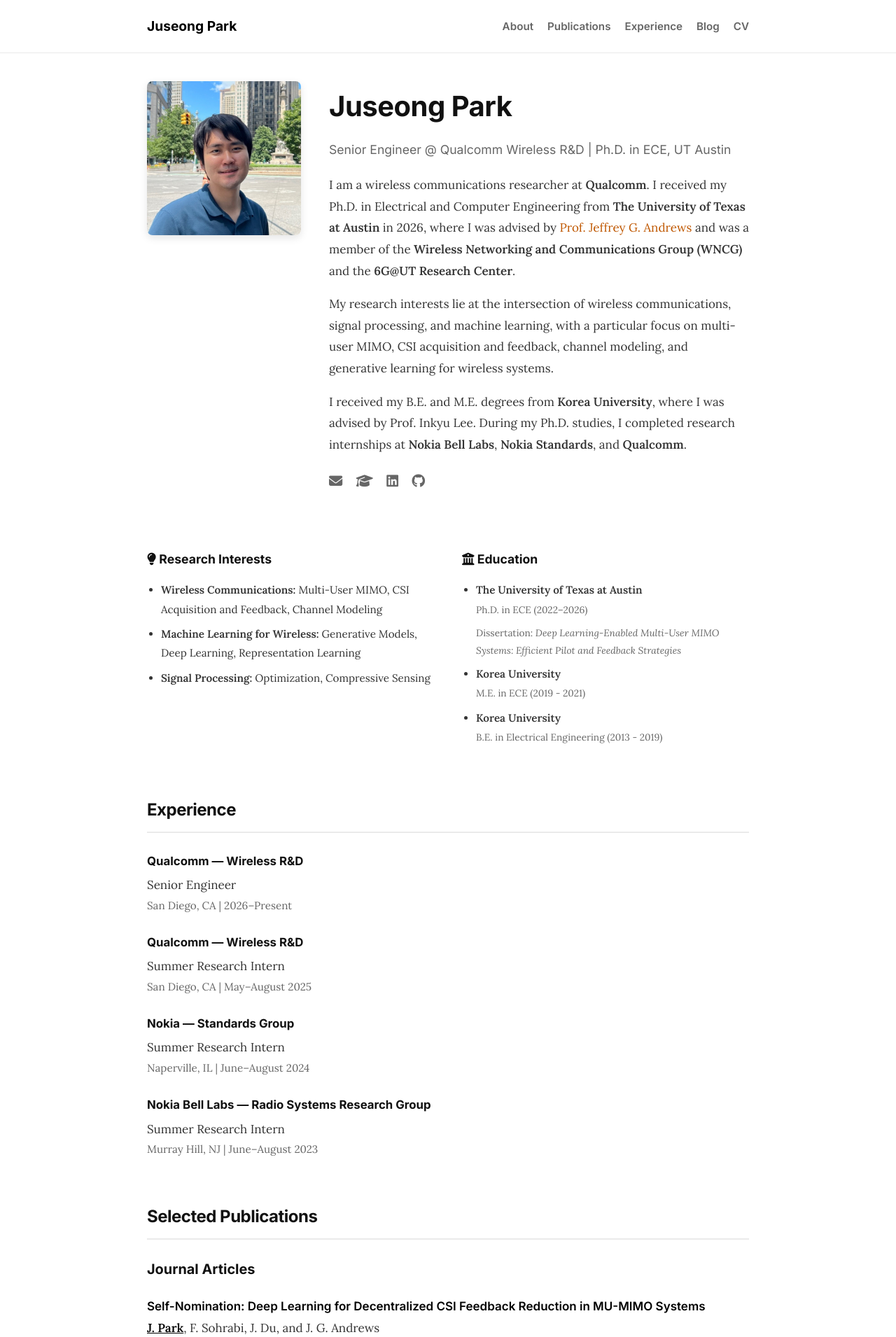
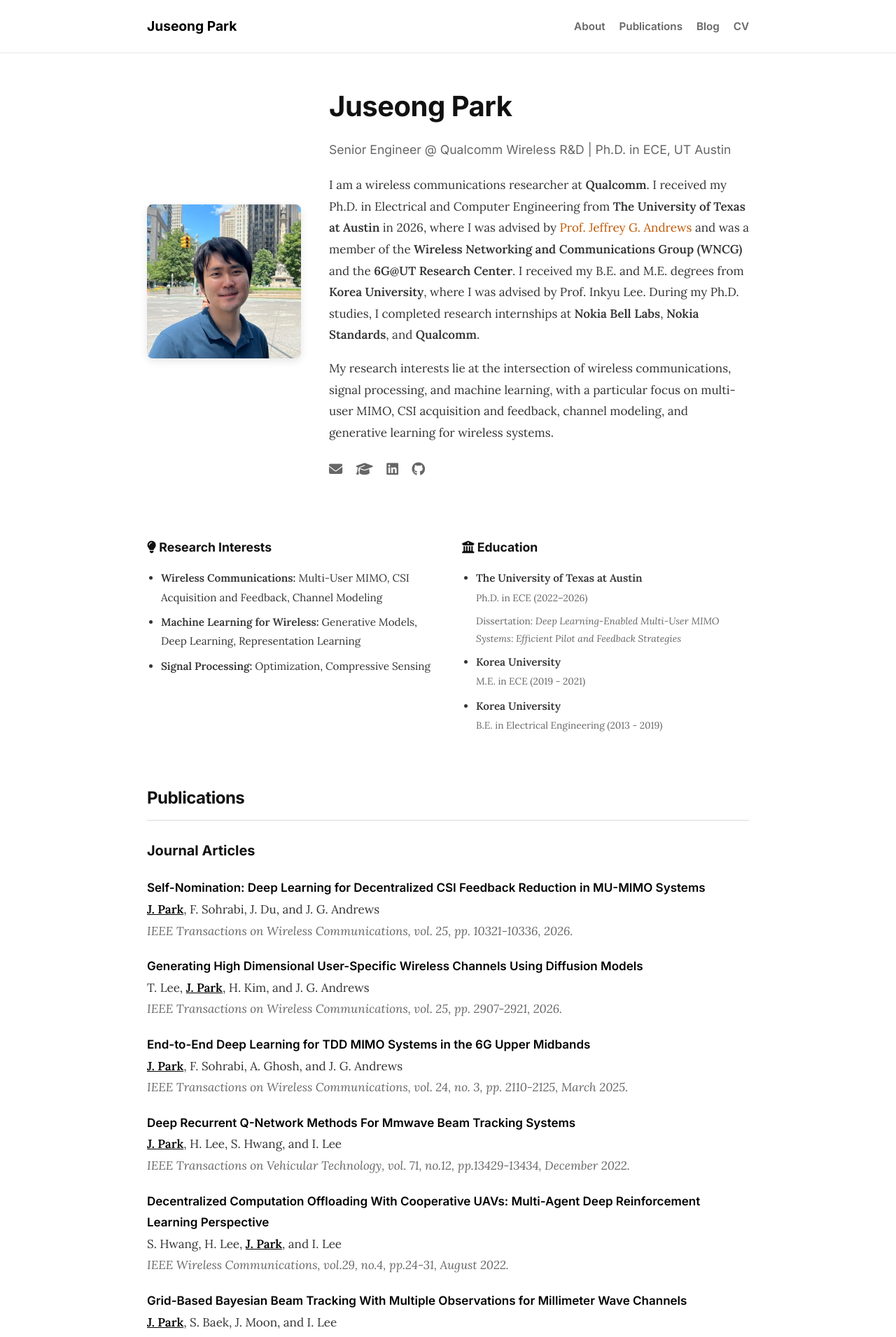
Before and after one commit to Ju-seong/Ju-seong.github.io, a Jekyll site: the page built from index.html, in a window 1280 px wide. Shown: the top 1910 px of the page at 70% size. Built offline with Jekyll 4.4.1, drawn with Linux system fonts in a browser that asks for light colours.

Commit message:
Simplify homepage content and vertically center profile photo

```diff
--- a/_includes/nav.html
+++ b/_includes/nav.html
@@ -6,7 +6,6 @@
         <div class="nav-links">
             <a href="{{ home_url }}#about">About</a>
             <a href="{{ home_url }}#publications">Publications</a>
-            <a href="{{ home_url }}#experience">Experience</a>
             <a href="{{ blog_url }}">Blog</a>
             <a href="{{ '/JuseongPark_CV_260408.pdf' | relative_url }}" target="_blank" rel="noopener noreferrer">CV</a>
         </div>
--- a/assets/css/main.css
+++ b/assets/css/main.css
@@ -108,7 +108,7 @@ main {
 .profile-section {
     display: flex;
     gap: 40px;
-    align-items: flex-start;
+    align-items: center;
     margin-bottom: 60px;
 }
 
@@ -202,29 +202,9 @@ section {
     font-size: 0.9em;
 }
 
-.experience-list,
 .pub-list {
     list-style: none;
     padding: 0;
-}
-
-.experience-item {
-    margin-bottom: 24px;
-}
-
-.experience-item h3 {
-    margin: 0 0 4px;
-    font-size: 1.05rem;
-}
-
-.experience-role,
-.experience-details {
-    margin: 0;
-}
-
-.experience-details {
-    color: var(--text-light);
-    font-size: 0.95rem;
 }
 
 .pub-item {
--- a/index.html
+++ b/index.html
@@ -13,12 +13,10 @@ description: Juseong Park - Senior Engineer at Qualcomm Wireless R&D, with a Ph.
 
             <p>
                 I am a wireless communications researcher at <strong>Qualcomm</strong>. I received my Ph.D. in Electrical and Computer Engineering from <strong>The University of Texas at Austin</strong> in 2026, where I was advised by <a href="https://sites.utexas.edu/jandrews/" target="_blank" rel="noopener noreferrer">Prof. Jeffrey G. Andrews</a> and was a member of the <strong>Wireless Networking and Communications Group (WNCG)</strong> and the <strong>6G@UT Research Center</strong>.
+                I received my B.E. and M.E. degrees from <strong>Korea University</strong>, where I was advised by Prof. Inkyu Lee. During my Ph.D. studies, I completed research internships at <strong>Nokia Bell Labs</strong>, <strong>Nokia Standards</strong>, and <strong>Qualcomm</strong>.
             </p>
             <p>
                 My research interests lie at the intersection of wireless communications, signal processing, and machine learning, with a particular focus on multi-user MIMO, CSI acquisition and feedback, channel modeling, and generative learning for wireless systems.
-            </p>
-            <p>
-                I received my B.E. and M.E. degrees from <strong>Korea University</strong>, where I was advised by Prof. Inkyu Lee. During my Ph.D. studies, I completed research internships at <strong>Nokia Bell Labs</strong>, <strong>Nokia Standards</strong>, and <strong>Qualcomm</strong>.
             </p>
 
             <div class="social-links">
@@ -61,34 +59,8 @@ description: Juseong Park - Senior Engineer at Qualcomm Wireless R&D, with a Ph.
         </div>
     </section>
 
-    <section id="experience">
-        <h2 class="section-title">Experience</h2>
-        <ul class="experience-list">
-            <li class="experience-item">
-                <h3>Qualcomm &mdash; Wireless R&amp;D</h3>
-                <p class="experience-role">Senior Engineer</p>
-                <p class="experience-details">San Diego, CA | 2026&ndash;Present</p>
-            </li>
-            <li class="experience-item">
-                <h3>Qualcomm &mdash; Wireless R&amp;D</h3>
-                <p class="experience-role">Summer Research Intern</p>
-                <p class="experience-details">San Diego, CA | May&ndash;August 2025</p>
-            </li>
-            <li class="experience-item">
-                <h3>Nokia &mdash; Standards Group</h3>
-                <p class="experience-role">Summer Research Intern</p>
-                <p class="experience-details">Naperville, IL | June&ndash;August 2024</p>
-            </li>
-            <li class="experience-item">
-                <h3>Nokia Bell Labs &mdash; Radio Systems Research Group</h3>
-                <p class="experience-role">Summer Research Intern</p>
-                <p class="experience-details">Murray Hill, NJ | June&ndash;August 2023</p>
-            </li>
-        </ul>
-    </section>
-
     <section id="publications">
-        <h2 class="section-title">Selected Publications</h2>
+        <h2 class="section-title">Publications</h2>
 
         <h3>Journal Articles</h3>
         <ul class="pub-list">
```
